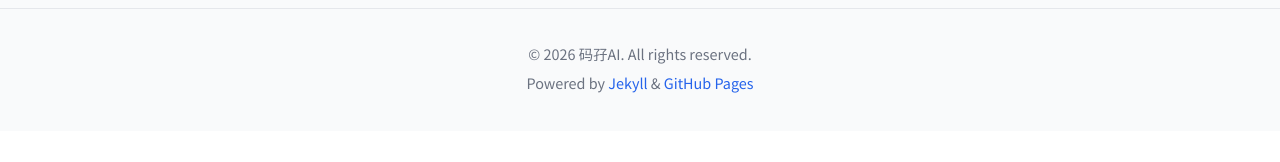
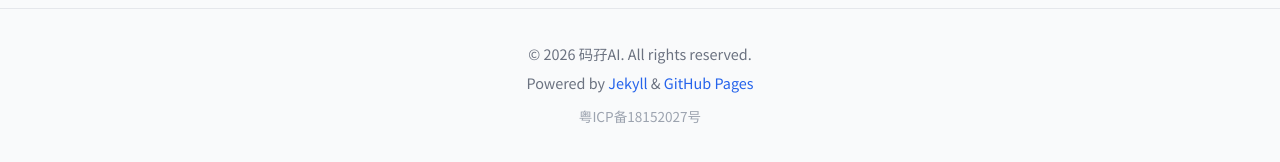
Before and after one commit to yqdaddy/aboutme, a Jekyll site: the page built from index.md, in a window 1280 px wide and 900 px high, scrolled down 2856 px. Shown: the part 735-897 px from the top of the window. Built offline with Jekyll 4.4.1, drawn with Linux system fonts in a browser that asks for light colours; before the commit the page ends 3722 px from its top, so only the background shows below that.

Commit message:
feat: 首页底部增加ICP备案号
- 在页脚添加粤ICP备18152027号
- 备案号链接指向工信部备案查询网站
- 添加备案号样式

https://claude.ai/code/session_019xT3m9RbZjjgw1wm1bGxuF

```diff
--- a/_layouts/default.html
+++ b/_layouts/default.html
@@ -57,6 +57,7 @@
       <div class="container">
         <p>&copy; {{ site.time | date: '%Y' }} {{ site.title }}. All rights reserved.</p>
         <p class="powered-by">Powered by <a href="https://jekyllrb.com" target="_blank">Jekyll</a> & <a href="https://pages.github.com" target="_blank">GitHub Pages</a></p>
+        <p class="icp-beian"><a href="https://beian.miit.gov.cn/" target="_blank" rel="nofollow">粤ICP备18152027号</a></p>
       </div>
     </footer>
   </div>
--- a/assets/css/style.css
+++ b/assets/css/style.css
@@ -1388,6 +1388,20 @@ body {
   text-decoration: underline;
 }
 
+.icp-beian {
+  margin-top: var(--spacing-sm);
+}
+
+.icp-beian a {
+  color: var(--text-muted);
+  text-decoration: none;
+  font-size: 0.85rem;
+}
+
+.icp-beian a:hover {
+  color: var(--text-secondary);
+}
+
 /* === 响应式设计 === */
 @media (max-width: 768px) {
   html {
```
